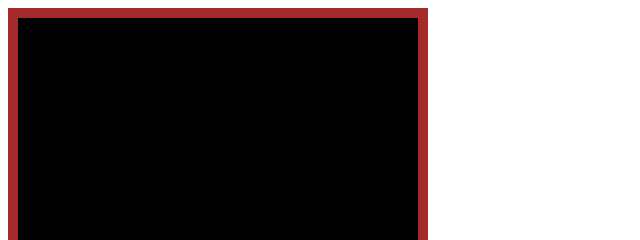
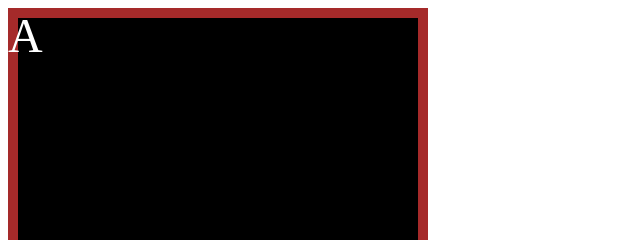
Before and after one commit to tjohnwu/pushboard, a React app: page / in a window 1280 px wide. Shown: the top 240 px of the page, 0-640 px from the left. Built offline with nearby package versions, Linux system fonts and the light colour scheme.

Commit message:
added base letter component to app

```diff
--- /dev/null
+++ b/app/app.css
@@ -0,0 +1,3 @@
+.container {
+    position: relative;
+}
--- a/app/app.js
+++ b/app/app.js
@@ -2,11 +2,17 @@ import React from 'react'
 import ReactDOM from 'react-dom'
 
 import Board from './components/board.js';
+import Letter from './components/letter.js';
+
+import './app.css';
 
 class App extends React.Component {
   render() {
     return (
-      <Board />
+      <div className="container">
+        <Board />
+        <Letter />
+      </div>
     );
   }
 }
--- a/app/components/board.css
+++ b/app/components/board.css
@@ -3,4 +3,5 @@
   height: 600px;
   background-color: black;
   border: 10px solid brown;
+  position: absolute;
 }
```
